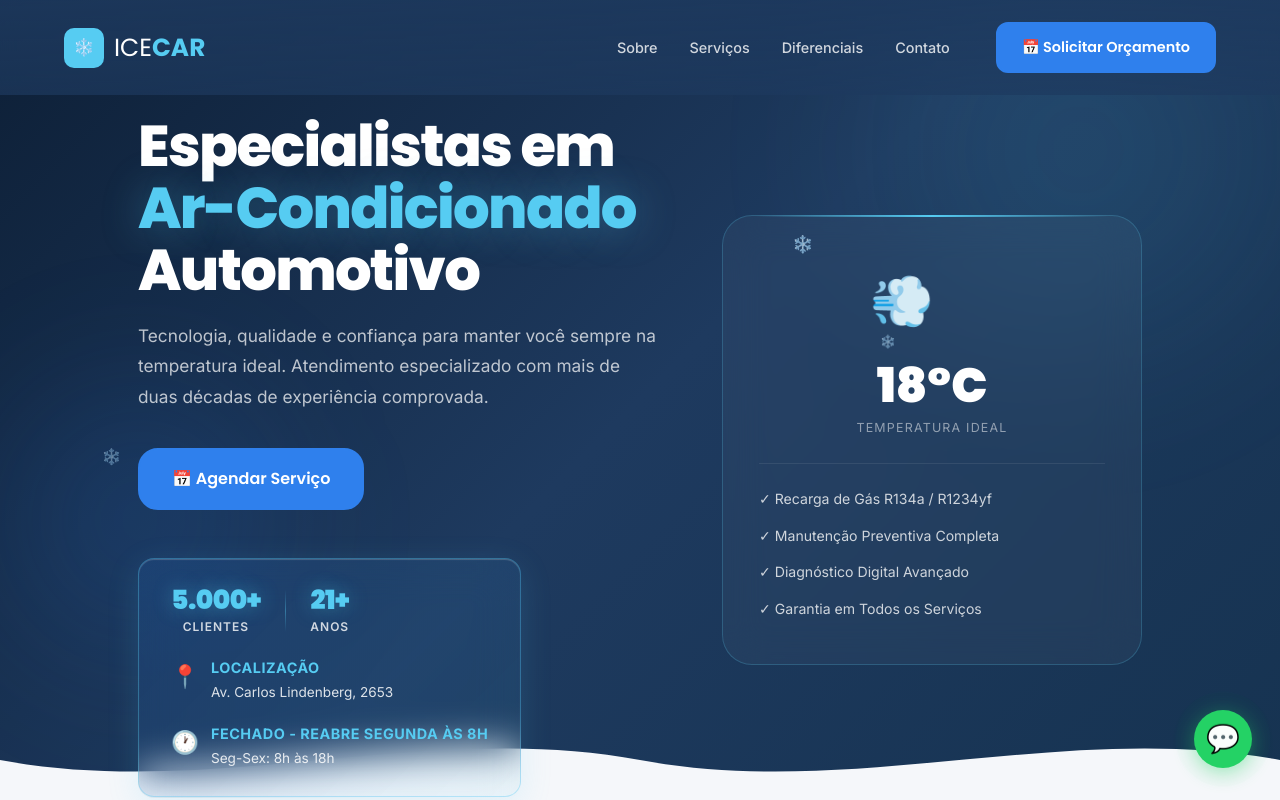
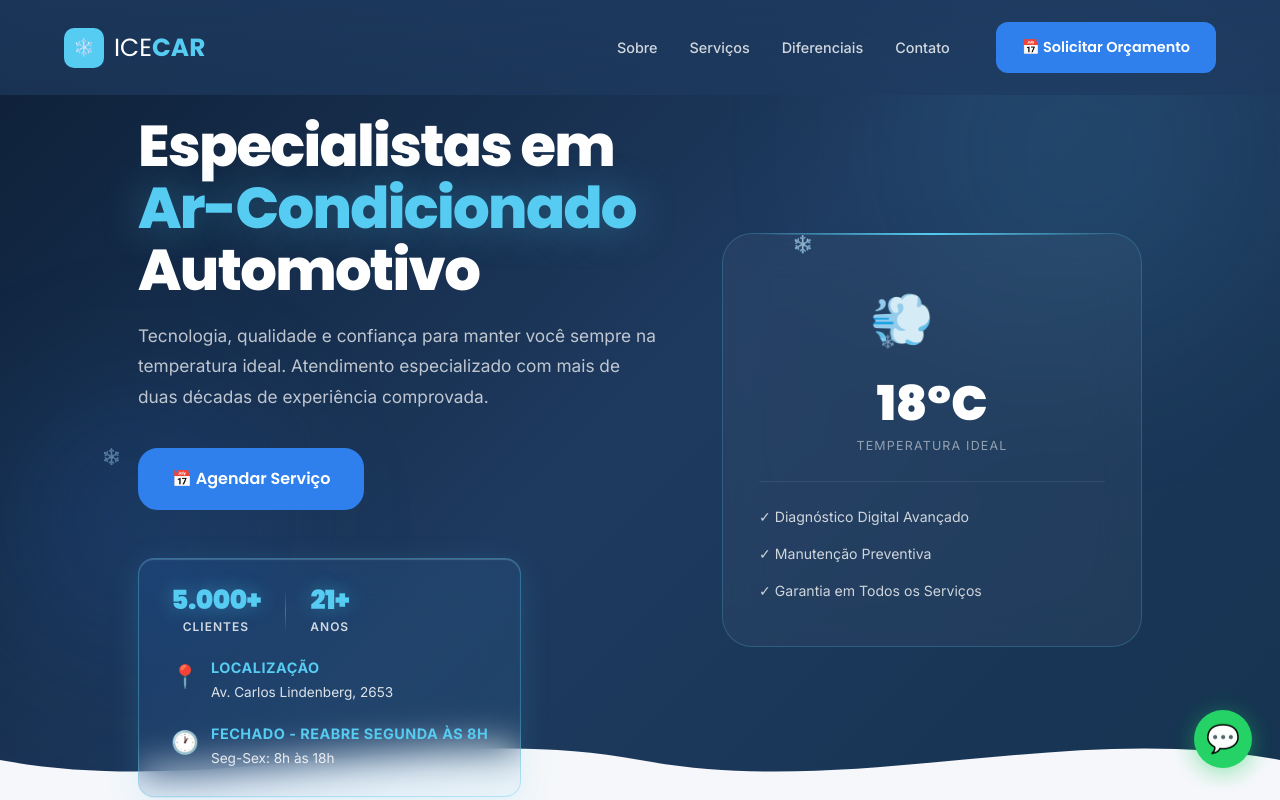
Before and after one commit to Lucas-dev98/ICE_CAR, a React (Vite) app: page / in a window 1280 px wide. Shown: the top 800 px of the page. Built offline with nearby package versions, Linux system fonts and the light colour scheme.

Commit message:
UX: Simplify features list - keep only 3 essential features, remove technical specs

```diff
--- a/src/components/Hero.jsx
+++ b/src/components/Hero.jsx
@@ -148,13 +148,10 @@ const Hero = () => {
             </div>
             <div className="hero-card-features">
               <div className="hero-feature">
-                ✓ Recarga de Gás R134a / R1234yf
+                ✓ Diagnóstico Digital Avançado
               </div>
               <div className="hero-feature">
-                ✓ Manutenção Preventiva Completa
-              </div>
-              <div className="hero-feature">
-                ✓ Diagnóstico Digital Avançado
+                ✓ Manutenção Preventiva
               </div>
               <div className="hero-feature">
                 ✓ Garantia em Todos os Serviços
```
